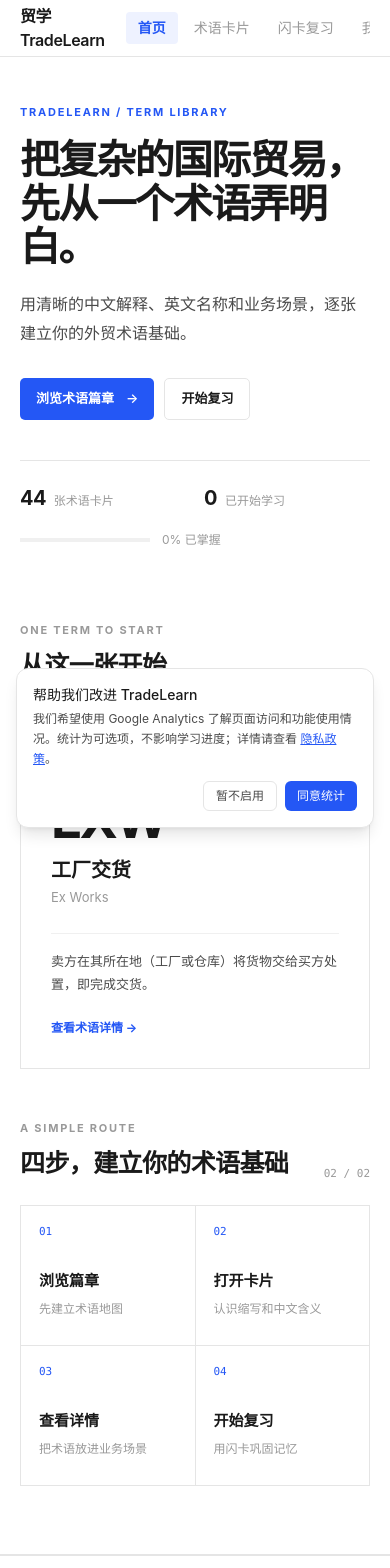
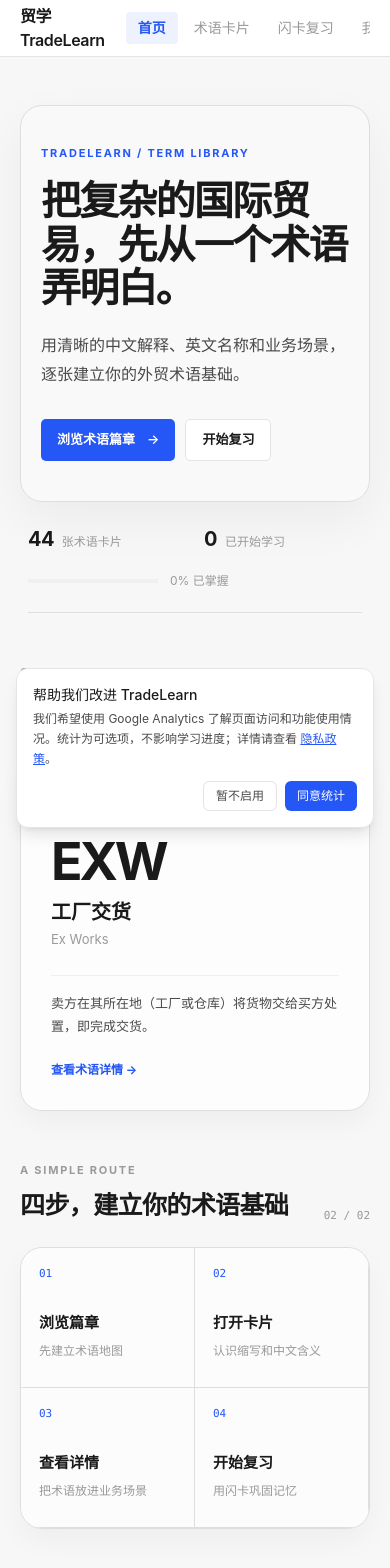
Before and after one commit to fjt926849-design/tradelearn, a Next.js app: page / in a window 390 px wide. Shown: the top 1568 px of the page. Built offline with nearby package versions, Linux system fonts and the light colour scheme; no server answers.

Commit message:
style: unify homepage with term library

```diff
--- a/app/globals.css
+++ b/app/globals.css
@@ -52,10 +52,10 @@ main {
   width: 100%;
 }
 
-.home-shell { min-height: 100vh; background: var(--color-bg); }
-.home-main { border-bottom: 1px solid var(--color-border); }
+.home-shell { min-height: 100vh; background: #f7f7f7; }
+.home-main { border-bottom: 1px solid #dedede; background: #f7f7f7; }
 .home-container { max-width: 1080px; margin: 0 auto; padding: 72px 24px 96px; }
-.home-intro { display: flex; align-items: end; justify-content: space-between; gap: 48px; padding-bottom: 56px; border-bottom: 1px solid var(--color-border); }
+.home-intro { display: flex; align-items: end; justify-content: space-between; gap: 48px; padding: 56px; border: 1px solid #dedede; border-radius: 28px; background: rgba(250,250,250,.82); box-shadow: 0 18px 50px rgba(0,0,0,.05); }
 .eyebrow { margin: 0 0 18px; color: var(--color-accent); font-size: 11px; font-weight: 700; letter-spacing: .16em; line-height: 1.4; }
 .home-intro h1 { max-width: 720px; margin: 0; color: var(--color-text); font-size: clamp(36px, 5vw, 62px); font-weight: 700; letter-spacing: -.045em; line-height: 1.08; }
 .home-lede { max-width: 520px; margin: 22px 0 0; color: var(--color-text-secondary); font-size: 16px; line-height: 1.8; }
@@ -65,7 +65,7 @@ main {
 .button-primary:hover { background: var(--color-accent-hover); }
 .button-secondary { color: var(--color-text); border: 1px solid var(--color-border); background: var(--color-surface); }
 .button-secondary:hover { border-color: var(--color-text-secondary); }
-.home-progress { display: grid; grid-template-columns: auto auto minmax(220px, 1fr); align-items: center; gap: 42px; padding: 22px 0; color: var(--color-text-muted); font-size: 12px; }
+.home-progress { display: grid; grid-template-columns: auto auto minmax(220px, 1fr); align-items: center; gap: 42px; margin: 0 18px; padding: 22px 0; border-bottom: 1px solid #dedede; color: var(--color-text-muted); font-size: 12px; }
 .home-progress > div:not(.progress-track-wrap) { display: flex; align-items: baseline; gap: 8px; white-space: nowrap; }
 .progress-value { color: var(--color-text); font-size: 20px; font-weight: 650; letter-spacing: -.03em; }
 .progress-track-wrap { display: flex; align-items: center; justify-content: end; gap: 12px; }
@@ -76,7 +76,7 @@ main {
 .home-section-heading .eyebrow { margin-bottom: 9px; color: var(--color-text-muted); }
 .home-section-heading h2 { margin: 0; color: var(--color-text); font-size: 25px; font-weight: 650; letter-spacing: -.025em; }
 .section-index { color: var(--color-text-muted); font-family: ui-monospace, SFMono-Regular, Menlo, monospace; font-size: 11px; }
-.term-feature { display: block; max-width: 620px; padding: 28px 30px 30px; border: 1px solid var(--color-border); background: var(--color-surface); transition: border-color .18s ease, transform .18s ease; }
+.term-feature { display: block; max-width: 620px; padding: 28px 30px 30px; border: 1px solid #dedede; border-radius: 22px; background: rgba(255,255,255,.78); box-shadow: 0 12px 28px rgba(0,0,0,.04); transition: border-color .18s ease, transform .18s ease, box-shadow .18s ease; }
 .term-feature:hover { border-color: var(--color-accent); transform: translateY(-2px); }
 .term-feature-top { display: flex; align-items: center; justify-content: space-between; color: var(--color-text-muted); font-size: 11px; }
 .term-feature-code { margin-top: 42px; color: var(--color-text); font-size: 52px; font-weight: 700; letter-spacing: -.06em; line-height: 1; }
@@ -84,17 +84,17 @@ main {
 .term-feature-en { margin-top: 3px; color: var(--color-text-muted); font-size: 13px; }
 .term-feature p { max-width: 520px; margin: 26px 0 0; padding-top: 16px; border-top: 1px solid var(--color-border-light); color: var(--color-text-secondary); font-size: 13px; line-height: 1.75; }
 .term-feature-link { display: inline-block; margin-top: 23px; color: var(--color-accent); font-size: 12px; font-weight: 650; }
-.step-grid { display: grid; grid-template-columns: repeat(4, 1fr); border-top: 1px solid var(--color-border); border-left: 1px solid var(--color-border); }
-.step-item { display: flex; flex-direction: column; gap: 44px; min-height: 160px; padding: 18px 18px 20px; border-right: 1px solid var(--color-border); border-bottom: 1px solid var(--color-border); }
+.step-grid { display: grid; grid-template-columns: repeat(4, 1fr); overflow: hidden; border: 1px solid #dedede; border-radius: 22px; background: rgba(250,250,250,.72); box-shadow: 0 12px 28px rgba(0,0,0,.04); }
+.step-item { display: flex; flex-direction: column; gap: 44px; min-height: 160px; padding: 18px 18px 20px; border-right: 1px solid #dedede; border-bottom: 1px solid #dedede; background: rgba(255,255,255,.58); }
 .step-number { color: var(--color-accent); font-family: ui-monospace, SFMono-Regular, Menlo, monospace; font-size: 11px; }
 .step-item h3 { margin: 0; color: var(--color-text); font-size: 15px; font-weight: 650; }
 .step-item p { margin: 6px 0 0; color: var(--color-text-muted); font-size: 12px; line-height: 1.6; }
 @media (max-width: 700px) {
   .home-container { padding: 48px 20px 68px; }
-  .home-intro { display: block; padding-bottom: 40px; }
+  .home-intro { display: block; padding: 40px 20px; border-radius: 22px; }
   .home-intro h1 { font-size: 40px; }
   .home-intro-actions { flex-direction: row; margin-top: 30px; }
-  .home-progress { grid-template-columns: 1fr 1fr; gap: 18px; }
+  .home-progress { grid-template-columns: 1fr 1fr; gap: 18px; margin: 0 8px; }
   .progress-track-wrap { grid-column: 1 / -1; justify-content: start; }
   .step-grid { grid-template-columns: 1fr 1fr; }
   .step-item { min-height: 140px; gap: 30px; }
--- a/app/page.tsx
+++ b/app/page.tsx
@@ -1,7 +1,7 @@
 "use client";
 
 import Link from "next/link";
-import { useMemo } from "react";
+import { useEffect, useMemo, useState } from "react";
 import Footer from "@/components/layout/Footer";
 import Header from "@/components/layout/Header";
 import { termLibraryCards } from "@/data/term-library";
@@ -9,19 +9,27 @@ import { useTermCardProgress } from "@/hooks/useTermCardProgress";
 
 export default function HomePage() {
   const { getStatus, records } = useTermCardProgress();
+  const [hydrated, setHydrated] = useState(false);
+  useEffect(() => {
+    const timer = window.setTimeout(() => setHydrated(true), 0);
+    return () => window.clearTimeout(timer);
+  }, []);
   const continueTerm = useMemo(() => {
+    const statusFor = (termId: string) => hydrated ? getStatus(termId) : "new";
     const latestStarted = termLibraryCards
       .map((term) => ({
         term,
-        status: getStatus(term.id),
-        lastOpenedAt: records[term.id]?.lastOpenedAt ?? 0,
+        status: statusFor(term.id),
+        lastOpenedAt: hydrated ? records[term.id]?.lastOpenedAt ?? 0 : 0,
       }))
       .filter(({ status, lastOpenedAt }) => status !== "mastered" && lastOpenedAt > 0)
       .sort((a, b) => b.lastOpenedAt - a.lastOpenedAt)[0];
 
-    return latestStarted?.term ?? termLibraryCards.find((term) => getStatus(term.id) === "new") ?? termLibraryCards[0];
-  }, [getStatus, records]);
-  const isLearning = getStatus(continueTerm.id) === "learning";
+    return latestStarted?.term ?? termLibraryCards.find((term) => statusFor(term.id) === "new") ?? termLibraryCards[0];
+  }, [getStatus, hydrated, records]);
+  const isLearning = hydrated && getStatus(continueTerm.id) === "learning";
+  const startedCount = hydrated ? Object.keys(records).length : 0;
+  const masteredCount = hydrated ? Object.values(records).filter((record) => record.status === "mastered").length : 0;
   const steps = [
     ["01", "浏览篇章", "先建立术语地图"],
     ["02", "打开卡片", "认识缩写和中文含义"],
@@ -48,8 +56,8 @@ export default function HomePage() {
 
           <section className="home-progress" aria-label="学习进度">
             <div><span className="progress-value">{termLibraryCards.length}</span><span>张术语卡片</span></div>
-            <div><span className="progress-value">{records ? Object.keys(records).length : 0}</span><span>已开始学习</span></div>
-            <div className="progress-track-wrap"><div className="progress-track"><span style={{ width: `${Math.min(100, Math.max(0, (Object.values(records).filter((r) => r.status === "mastered").length / termLibraryCards.length) * 100))}%` }} /></div><span>{Math.round((Object.values(records).filter((r) => r.status === "mastered").length / termLibraryCards.length) * 100) || 0}% 已掌握</span></div>
+            <div><span className="progress-value">{startedCount}</span><span>已开始学习</span></div>
+            <div className="progress-track-wrap"><div className="progress-track"><span style={{ width: `${Math.min(100, Math.max(0, (masteredCount / termLibraryCards.length) * 100))}%` }} /></div><span>{Math.round((masteredCount / termLibraryCards.length) * 100) || 0}% 已掌握</span></div>
           </section>
 
           <section className="home-workspace">
```
